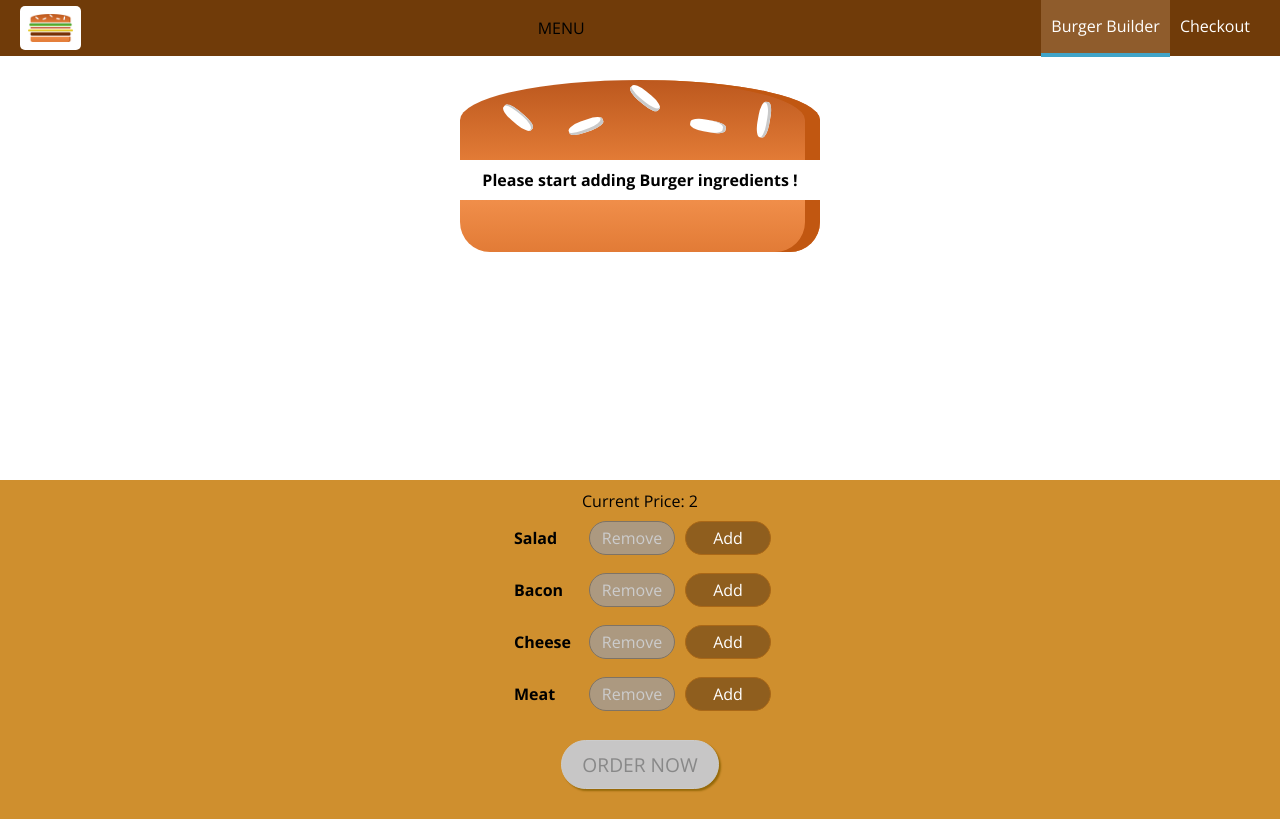
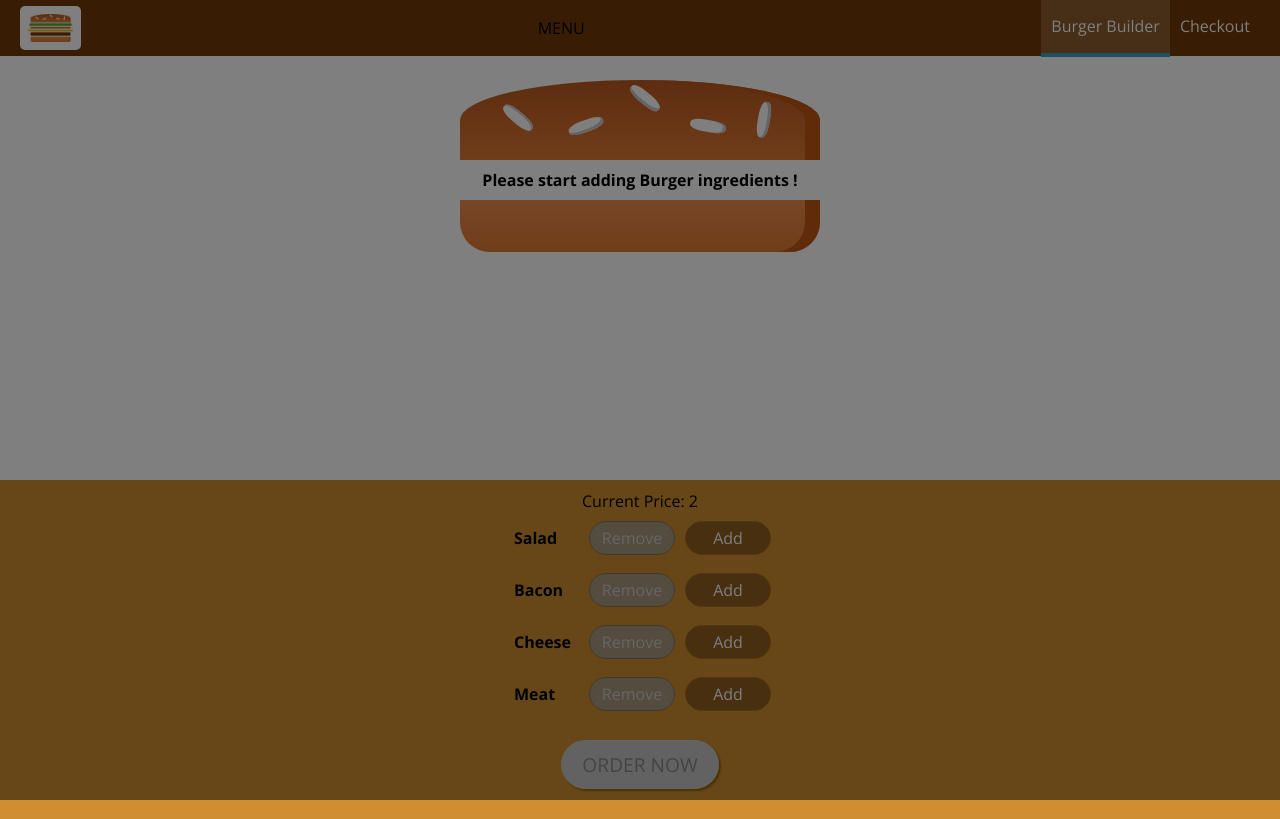
Before and after one commit to lechcirmirakis/burger_configurator, a React (Create React App) app: page / in a window 1280 px wide. Built offline with nearby package versions, Linux system fonts and the light colour scheme.

Commit message:
change Layout component to class

```diff
--- a/src/components/Layout/index.js
+++ b/src/components/Layout/index.js
@@ -1,16 +1,29 @@
-import React from "react";
+import React, { Component } from "react";
 import { MainWrapper } from "./styles";
 import Toolbar from "../Navigation/Toolbar";
-import MobileNav from '../Navigation/MobileNav';
+import MobileNav from "../Navigation/MobileNav";
 
-const layout = props => {
-  return (
-    <>
-      <Toolbar />
-      <MobileNav />
-      <MainWrapper>{props.children}</MainWrapper>
-    </>
-  );
-};
+class Layout extends Component {
+  state = {
+    showMobileNav: true,
+  };
 
-export default layout;
+  mobileNavCloseHandler = () => {
+    this.setState({ showMobileNav: false });
+  };
+
+  render() {
+    return (
+      <>
+        <Toolbar />
+        <MobileNav
+          closed={this.mobileNavCloseHandler}
+          open={this.state.showMobileNav}
+        />
+        <MainWrapper>{this.props.children}</MainWrapper>
+      </>
+    );
+  }
+}
+
+export default Layout;
--- a/src/components/Navigation/MobileNav/index.js
+++ b/src/components/Navigation/MobileNav/index.js
@@ -2,18 +2,28 @@ import React from "react";
 import Logo from "../../Logo";
 import NavigationItems from "../NavigationItems";
 import { MobileNavWrapper } from "./styles";
+import Backdrop from "../../UI/Backdrop";
+import PropTypes from "prop-types";
 
-const mobileNav = () => {
+const mobileNav = ({ closed, open }) => {
   //...
 
   return (
-    <MobileNavWrapper>
-      <Logo height="10%" />
-      <nav>
-        <NavigationItems />
-      </nav>
-    </MobileNavWrapper>
+    <>
+      <Backdrop show={open} click={closed} />
+      <MobileNavWrapper open={open}>
+        <Logo height="10%" />
+        <nav>
+          <NavigationItems />
+        </nav>
+      </MobileNavWrapper>
+    </>
   );
 };
 
+mobileNav.propTypes = {
+  closed: PropTypes.func.isRequired,
+  open: PropTypes.bool.isRequired,
+};
+
 export default mobileNav;
--- a/src/components/Navigation/MobileNav/styles.js
+++ b/src/components/Navigation/MobileNav/styles.js
@@ -12,7 +12,7 @@ export const MobileNavWrapper = styled.div`
   background-color: #fff;
   padding: 32px 16px;
   transition: transform 0.3s ease-out;
-  transform: ${props => (props.show ? "translateX(0)" : "translateX(-100%)")};
+  transform: ${props => (props.open ? "translateX(0)" : "translateX(-100%)")};
 
   @media ${devices.mobileL} {
     display: none;
--- a/src/components/UI/Modal/index.js
+++ b/src/components/UI/Modal/index.js
@@ -3,10 +3,10 @@ import { ModalWrapper } from "./styles";
 import Backdrop from "../Backdrop/";
 import PropTypes from "prop-types";
 
-const modal = ({ show, children, clicked }) => {
+const modal = ({ show, children, cancelOrderHandler }) => {
   return (
     <>
-      <Backdrop show={show} click={clicked} />
+      <Backdrop show={show} click={cancelOrderHandler} />
       <ModalWrapper show={show}>{children}</ModalWrapper>
     </>
   );
@@ -15,7 +15,7 @@ const modal = ({ show, children, clicked }) => {
 modal.propTypes = {
   show: PropTypes.bool.isRequired,
   children: PropTypes.node.isRequired,
-  clicked: PropTypes.func.isRequired,
+  cancelOrderHandler: PropTypes.func.isRequired,
 };
 
 export default modal;
--- a/src/containers/BurgerBuilder/index.js
+++ b/src/containers/BurgerBuilder/index.js
@@ -66,7 +66,7 @@ class BurgerBuilder extends Component {
     return (
       <>
         <Modal
-          clicked={this.purchaseCloseHandler}
+          cancelOrderHandler={this.purchaseCloseHandler}
           show={this.state.isPurchasing}
         >
           <OrderSummary
```
